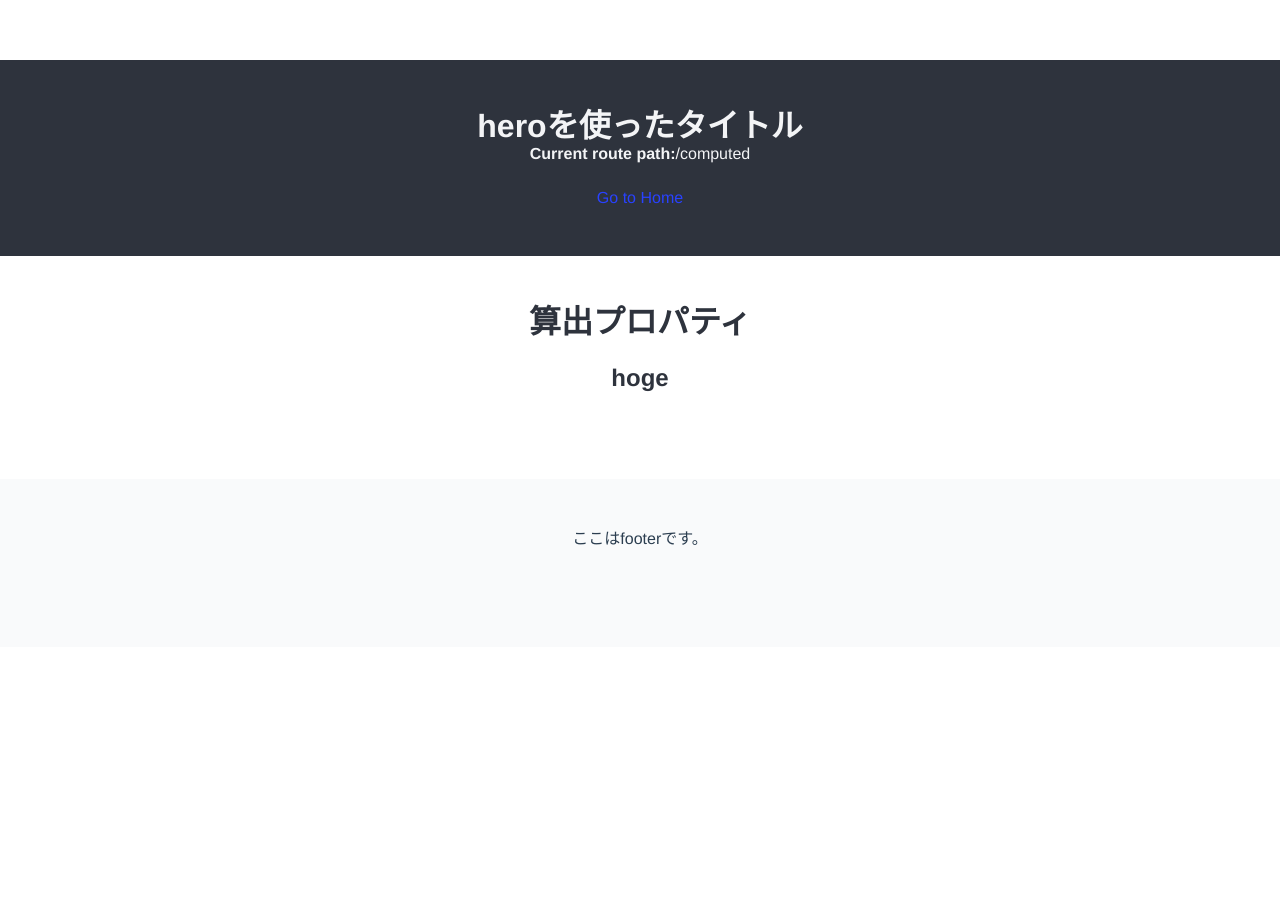
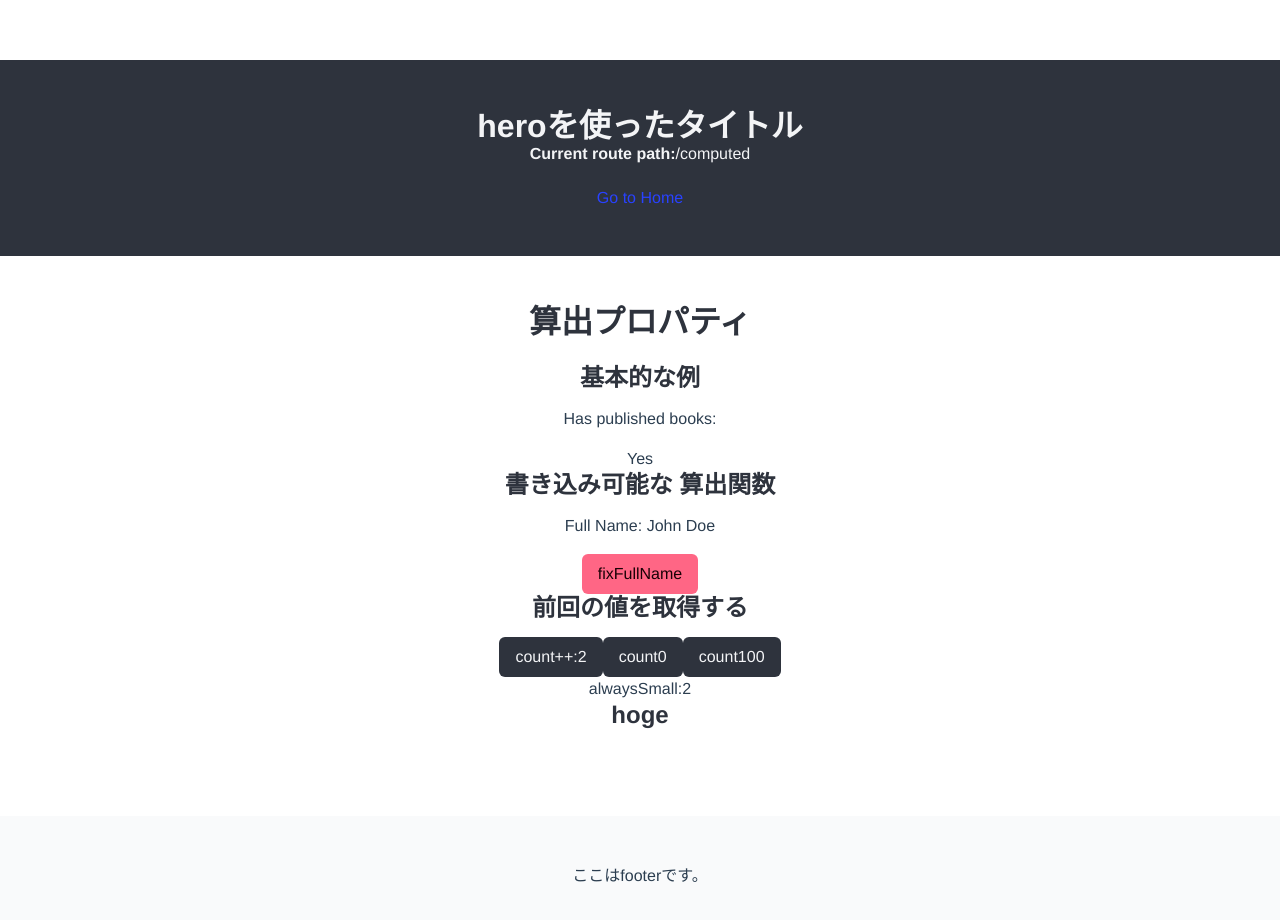
Before and after one commit to sakuteya/io-practice, a Vue app in the folder vue-app/: page /computed in a window 1280 px wide. Shown: the top 920 px of the page. Before the commit the page ends 800 px from the top, so only its background shows below. Built offline with nearby package versions, Linux system fonts and the light colour scheme.

Commit message:
算出プロパティ

```diff
--- a/vue-app/src/main.js
+++ b/vue-app/src/main.js
@@ -5,6 +5,7 @@ import HogeFuga from './pages/HogeFuga.vue'
 import TemplateSyntax from './pages/TemplateSyntax.vue'
 import ReactivityView from './pages/ReactivityView.vue'
 import ComputedView from './pages/ComputedView.vue'
+import TmpView from './pages/TmpView.vue'
 import { createRouter, createWebHistory } from 'vue-router'
 
 const routes = [
@@ -13,6 +14,7 @@ const routes = [
   { path: '/template-syntax', component: TemplateSyntax },
   { path: '/reactivity-fundamentals', component: ReactivityView },
   { path: '/computed', component: ComputedView },
+  { path: '/tmp', component: TmpView },
 ]
 
 const router = createRouter({
--- a/vue-app/src/pages/ComputedView.vue
+++ b/vue-app/src/pages/ComputedView.vue
@@ -1,10 +1,93 @@
 <script setup>
+import { reactive, computed, ref } from 'vue'
 
+// 基本的な例
+const author = reactive({
+  name: 'John Doe',
+  books: [
+    'Vue 2 - Advanced Guide',
+    'Vue 3 - Basic Guide',
+    'Vue 4 - The Mystery'
+  ]
+})
+
+// 算出 ref
+const publishedBooksMessage = computed(() => {
+  return author.books.length > 0 ? 'Yes' : 'No'
+})
+
+// 書き込み可能な 算出関数
+const firstName = ref('John')
+const lastName = ref('Doe')
+
+const fullName = computed({
+  // getter 関数
+  get() {
+    return firstName.value + ' ' + lastName.value
+  },
+  // setter 関数
+  // まれに「書き込み可能な」算出プロパティが必要な場合があります。
+  // ↑ほんまか？
+  set(newValue) {
+    // 注意: ここでは、分割代入構文を使用しています。
+    [firstName.value, lastName.value] = newValue.split(' ')
+  }
+})
+
+function fixFullName() {
+  fullName.value = 'azusa shirasu'
+}
+
+// 前回の値を取得する
+const count = ref(2)
+
+// この computed は、count が 3 以下の場合にはその値を返します。
+// count が >= 4 の場合は、count が 3 以下になるまで、
+// 条件を満たした最後の値が代わりに返されます
+const alwaysSmall = computed((previous) => {
+  if (count.value <= 3) {
+    return count.value
+  }
+
+  return previous
+})
+
+function countNum(num) {
+  count.value = num
+}
 </script>
 
 <template>
   <section class="content section">
     <h1 class="title">算出プロパティ</h1>
+    <!-- 基本的な例 -->
+    <div class="container">
+      <h3>基本的な例</h3>
+      <p>Has published books:</p>
+      <span>{{ publishedBooksMessage }}</span>
+    </div>
+    <!-- 書き込み可能な 算出関数 -->
+    <div class="container">
+      <h3>書き込み可能な 算出関数</h3>
+      <p>Full Name: {{ fullName }}</p>
+      <button class="button is-danger" @click="fixFullName">
+        fixFullName
+      </button>
+    </div>
+    <!-- 前回の値を取得する -->
+    <div class="container">
+      <h3>前回の値を取得する</h3>
+      <button class="button is-dark" @click="count++">
+        count++:{{ count }}
+      </button>
+      <button class="button is-dark" @click="countNum(0)">
+        count0
+      </button>
+      <button class="button is-dark" @click="countNum(100)">
+        count100
+      </button>
+      <div>alwaysSmall:{{ alwaysSmall }}</div>
+    </div>
     <!-- hoge -->
     <div class="container">
       <h3>hoge</h3>
--- a/vue-app/src/pages/HomeView.vue
+++ b/vue-app/src/pages/HomeView.vue
@@ -20,6 +20,9 @@ console.log(route.fullPath)
       <div class="columns">
         <RouterLink to="/computed">算出プロパティ</RouterLink>
       </div>
+      <div class="columns">
+        <RouterLink to="/tmp">TmpView</RouterLink>
+      </div>
     </div>
   </section>
 </template>
--- /dev/null
+++ b/vue-app/src/pages/TmpView.vue
@@ -0,0 +1,13 @@
+<script setup>
+
+</script>
+
+<template>
+  <section class="content section">
+    <h1 class="title">TmpView</h1>
+    <!-- hoge -->
+    <div class="container">
+      <h3>hoge</h3>
+    </div>
+  </section>
+</template>
```
